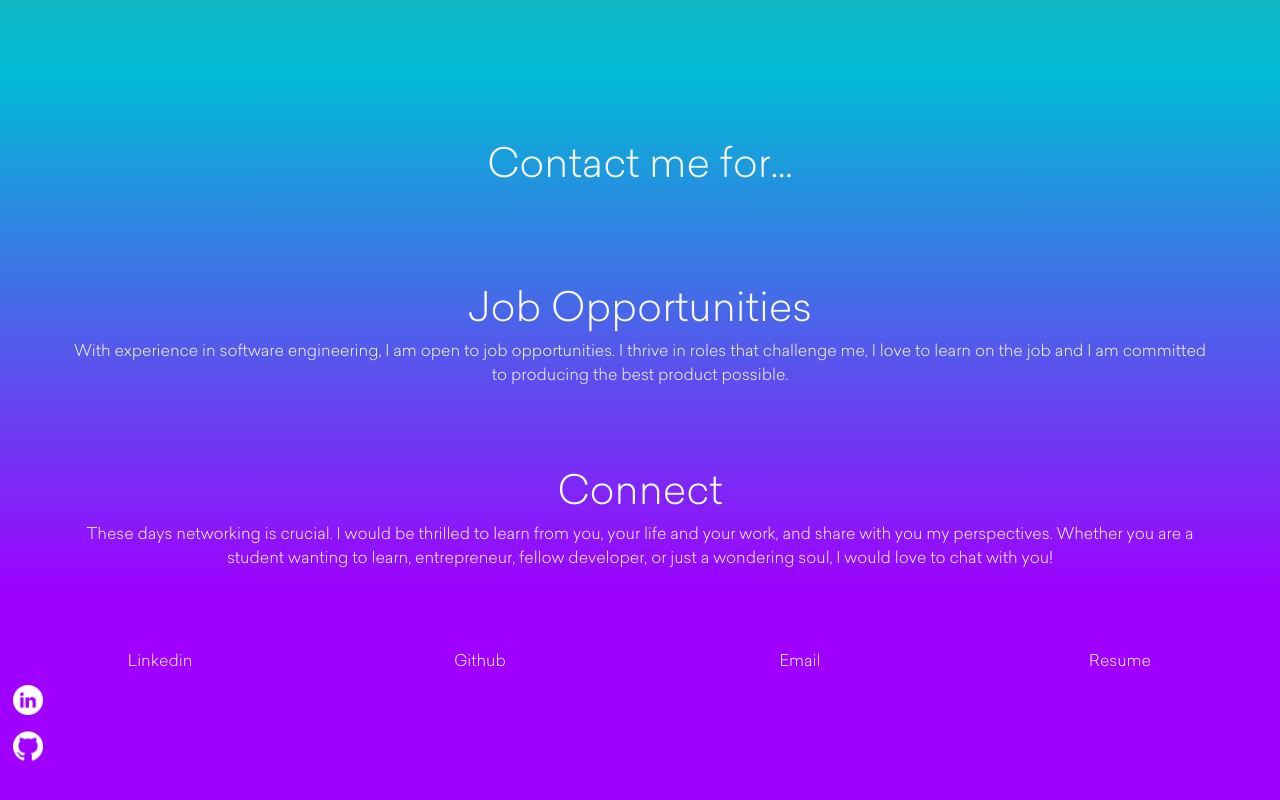
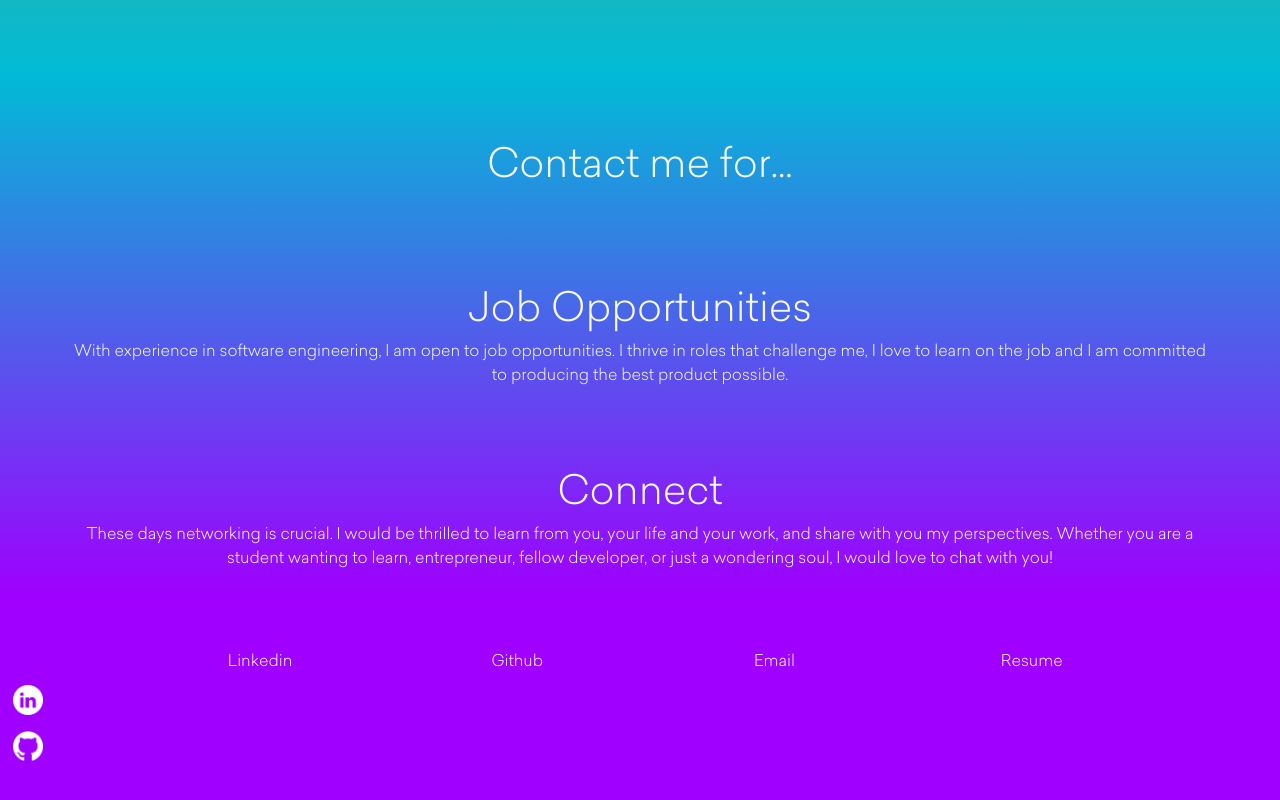
Before and after one commit to emiliolugo/emiliolugo.github.io, a plain HTML site: page index.html in a window 1280 px wide. Both pictures are taken after a click on the link "Contact". Shown: the part 5745-6545 px from the top of the page. Drawn offline with nearby package versions, Linux system fonts and the light colour scheme.

Commit message:
fixed alignment

```diff
--- a/index.html
+++ b/index.html
@@ -94,9 +94,11 @@
         <div class ="row text-center">
             <div id = "second-section">
             <div class = "row" >
+                <div class = "col text-start">
                 <h2>
                     About Me
                 </h2>
+            </div>
                 <div style ="padding-top: 10%; padding-bottom: 10%;">
                     <p class="sailec-light proj-text" style = "padding-left: 10%; padding-right: 10%;">
                         Hello there! I am a Software Engineer that finds himself most comfortable using Python, and a UX/UI designer that utilises Bootstrap and React for most projects. I am a hard working, hands on type of person who loves to collaborate with others. In my spare time I enjoy traveling, watching and playing sports, and expanding my movie catalogue.
@@ -216,8 +218,8 @@
                         <h1>Connect</h1>
                         <p>These days networking is crucial. I would be thrilled to learn from you, your life and your work, and share with you my perspectives. Whether you are a student wanting to learn, entrepreneur, fellow developer, or just a wondering soul, I would love to chat with you! </p>
                     </div>
-                    <div class="text-center">
-                        <div class="row align-items-center justify-content-center">
+                    <div class="text-center" style = "padding-left: 10%; padding-right: 10%;">
+                        <div class="row align-items-center justify-content-center" >
                             <div class="col">
                                 <a target="_blank" rel="noopener noreferrer" class="contact-sources" href="https://www.linkedin.com/in/emilio23lugo">Linkedin</a>
                             </div>
--- a/styles.css
+++ b/styles.css
@@ -271,6 +271,7 @@ p,h1,h2,h3,h4,h5,h6
     opacity: 0;
     text-decoration: none;
     color: #F8F9FA;
+    margin-right: -5%;
   }
 
   #hobbies{
```
